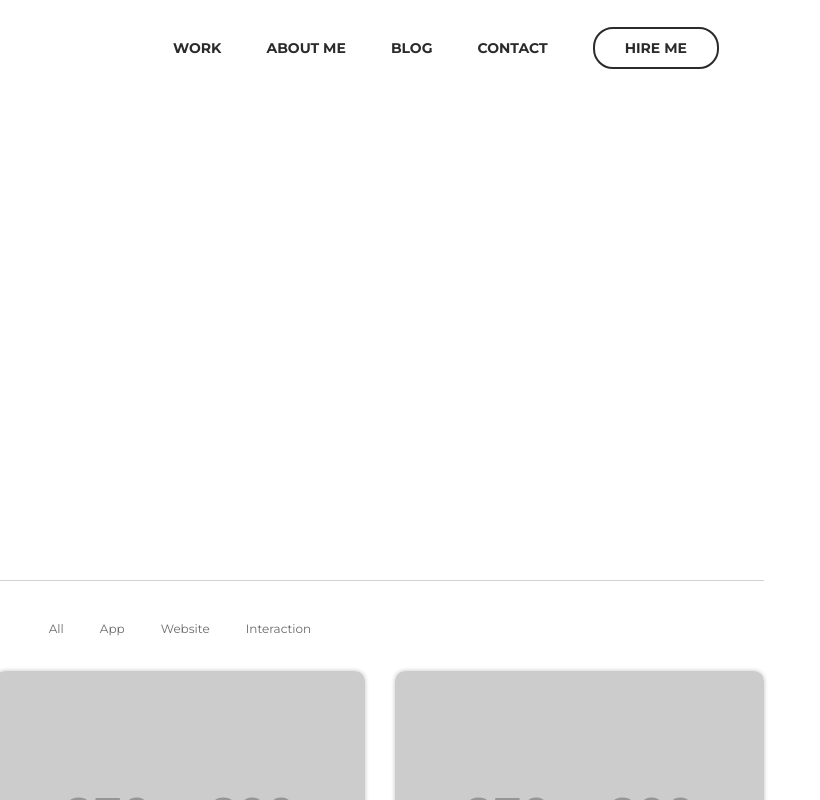
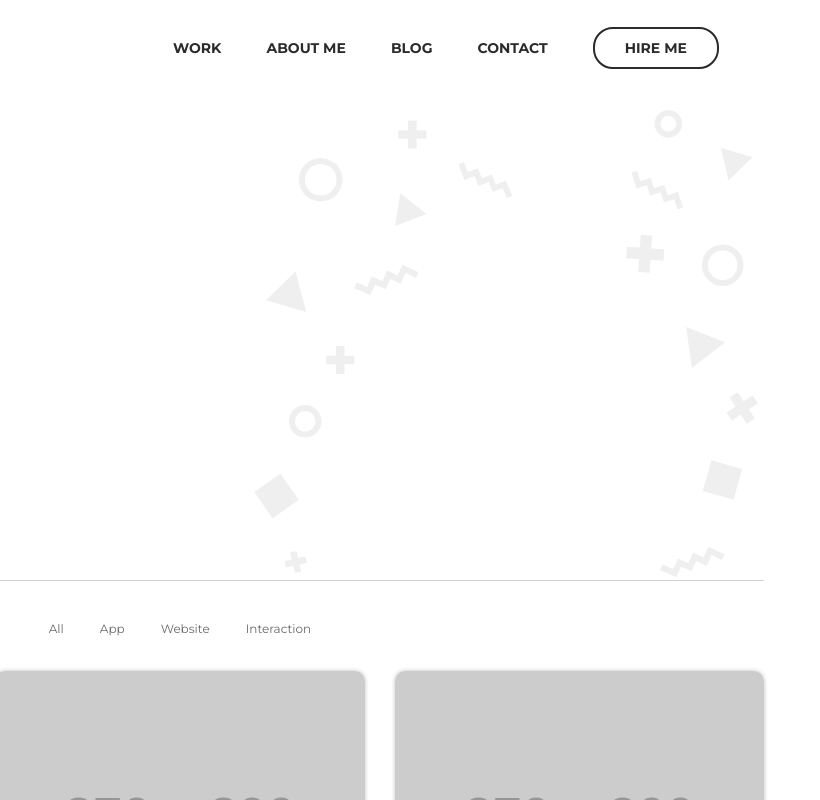
Before and after one commit to G-e-n-t-l-e-m-a-n/portfolio, a plain HTML site: page index.html in a window 1280 px wide. Shown: the top 800 px of the page, 460-1280 px from the left. Drawn offline with nearby package versions, Linux system fonts and the light colour scheme; placeholder pictures from the web are drawn by us.

Commit message:
исправлен путь для background

```diff
--- a/assets/css/blocks/intro.less
+++ b/assets/css/blocks/intro.less
@@ -11,7 +11,7 @@
 	border-bottom: 1px solid fade(@gray, 30%);
 	padding-bottom: 120px;
 	position: relative;
-    background: url(./assets/img/symbols.png) right bottom no-repeat;
+    background: url("../img/symbols.png") right bottom no-repeat;
 
     @media @tablet {
         padding-top: 40px;
```
Also changed, not shown: assets/css/style.css.
